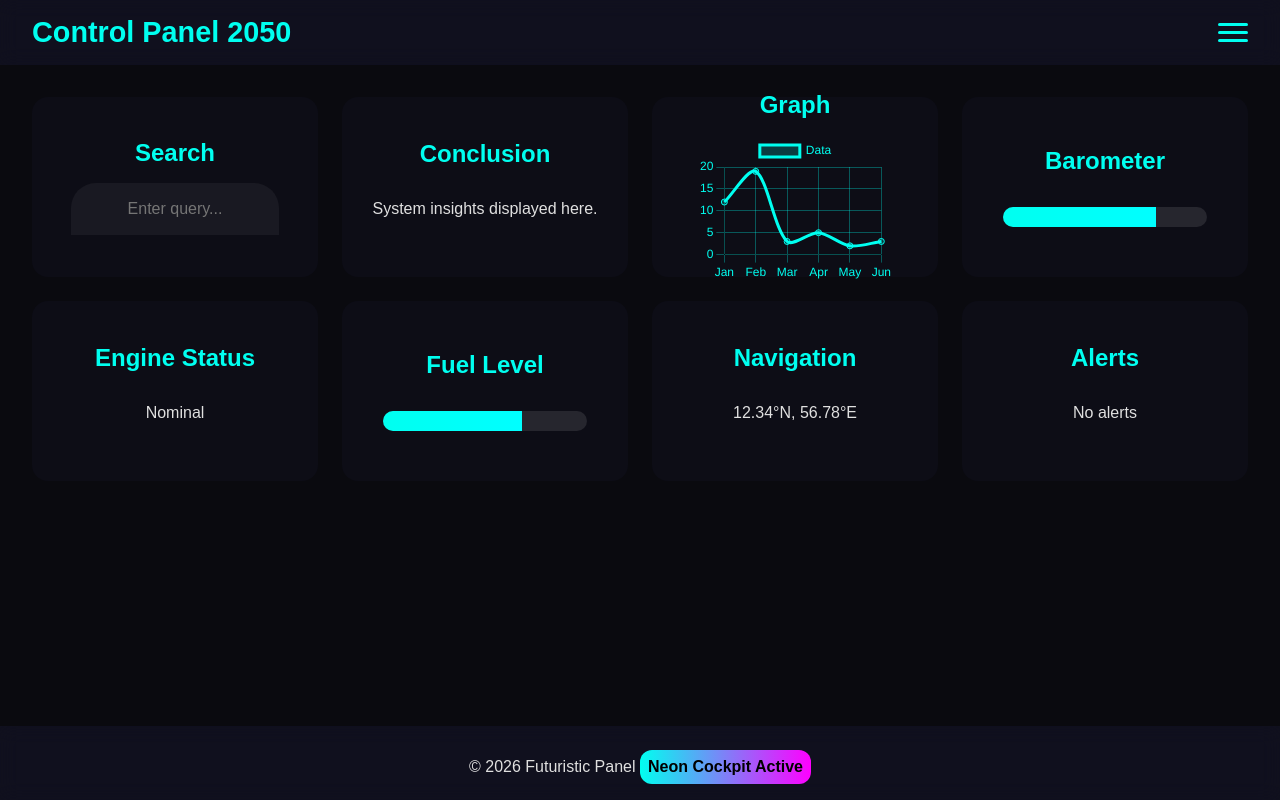
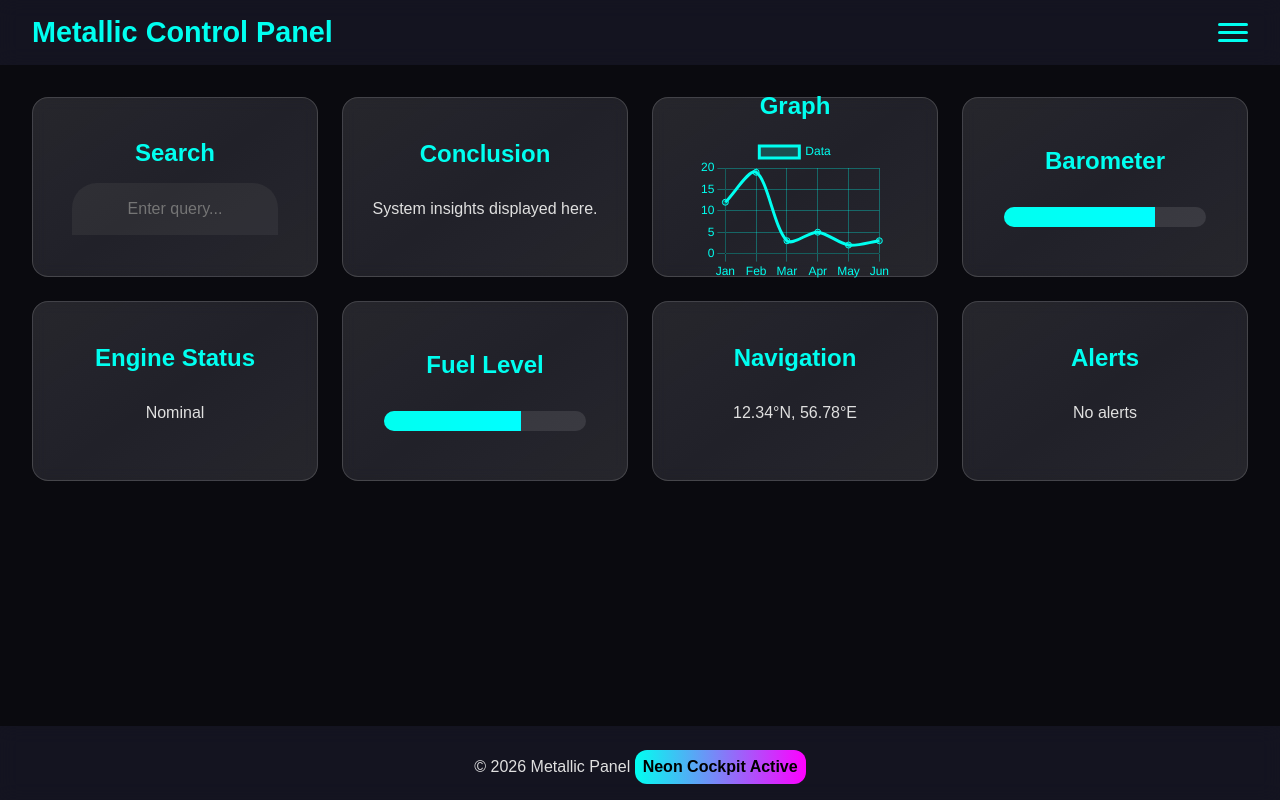
Before and after one commit to GurraT/P-invest, a plain HTML site: page index.html in a window 1280 px wide. Drawn offline with nearby package versions, Linux system fonts and the light colour scheme.

Commit message:
Update title and styling for metallic theme

```diff
--- a/index.html
+++ b/index.html
@@ -3,7 +3,7 @@
 <head>
 <meta charset="UTF-8">
 <meta name="viewport" content="width=device-width, initial-scale=1.0">
-<title>Futuristic Control Panel</title>
+<title>Futuristic Metallic Control Panel</title>
 <style>
   body {
     margin: 0;
@@ -20,7 +20,7 @@
     justify-content: space-between;
     align-items: center;
     padding: 1rem 2rem;
-    background: rgba(20,20,40,0.6);
+    background: rgba(30,30,50,0.5);
     backdrop-filter: blur(10px);
     position: sticky;
     top: 0;
@@ -40,17 +40,27 @@
   }
 
   .panel {
-    background: rgba(20,20,40,0.3);
+    background: rgba(50,50,60,0.3);
     border-radius: 16px;
     display:flex;
     flex-direction:column;
     justify-content:center;
     align-items:center;
     padding:1rem;
-    transition: transform 0.2s;
-    position: relative;
+    transition: transform 0.2s, box-shadow 0.2s;
+    backdrop-filter: blur(8px) saturate(150%);
+    border: 1px solid rgba(200,200,200,0.2);
+    background-image: linear-gradient(
+      145deg,
+      rgba(180,180,180,0.1) 0%,
+      rgba(255,255,255,0.05) 50%,
+      rgba(180,180,180,0.1) 100%
+    );
   }
-  .panel:hover { transform: scale(1.03); }
+  .panel:hover {
+    transform: scale(1.03);
+    box-shadow: 0 0 30px #00fff080;
+  }
 
   .panel h2 { color:#00fff0; margin:0 0 1rem 0; }
 
@@ -85,7 +95,7 @@
   footer {
     text-align:center;
     padding:1rem;
-    background: rgba(20,20,40,0.6);
+    background: rgba(30,30,50,0.5);
     backdrop-filter: blur(10px);
   }
   footer .banner {
@@ -101,7 +111,7 @@
 </head>
 <body>
 <header>
-  <h1>Control Panel 2050</h1>
+  <h1>Metallic Control Panel</h1>
   <div class="hamburger" onclick="toggleMenu()">
     <div></div><div></div><div></div>
   </div>
@@ -154,7 +164,7 @@
 </main>
 
 <footer>
-  &copy; 2026 Futuristic Panel
+  &copy; 2026 Metallic Panel
   <div class="banner">Neon Cockpit Active</div>
 </footer>
 
```
